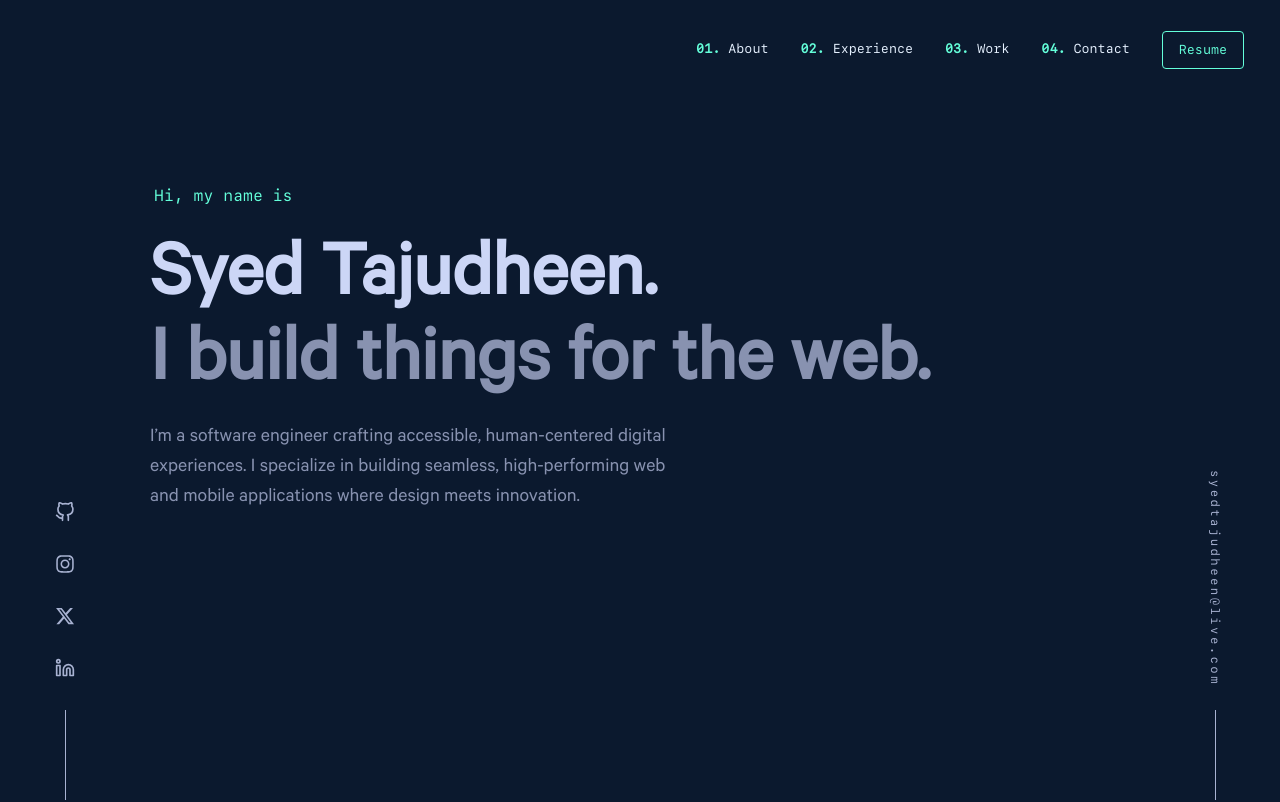
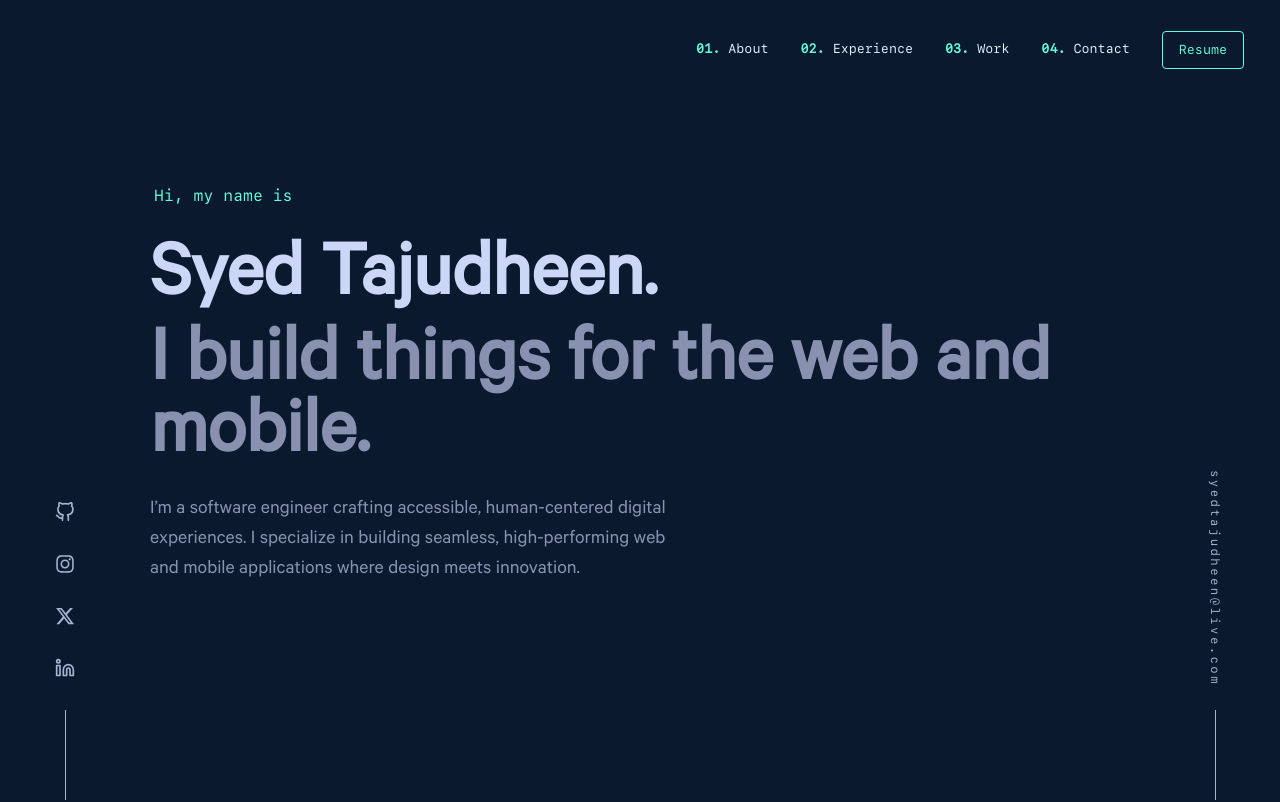
Before and after one commit to syedtajudheen/dev-portfolio, a Next.js app: page / in a window 1280 px wide. Shown: the top 802 px of the page. Built offline with nearby package versions, Linux system fonts and the light colour scheme.

Commit message:
feat: Updated hero text

```diff
--- a/src/components/Hero.tsx
+++ b/src/components/Hero.tsx
@@ -5,7 +5,7 @@ const Hero = () => {
     <HeroSection>
       <h1>Hi, my name is</h1>
       <h2>Syed Tajudheen.</h2>
-      <h3>I build things for the web.</h3>
+      <h3>I build things for the web and mobile.</h3>
 
       <Description>
         I’m a software engineer crafting accessible, human-centered digital experiences. I specialize in building seamless, high-performing web and mobile applications where design meets innovation.
```
